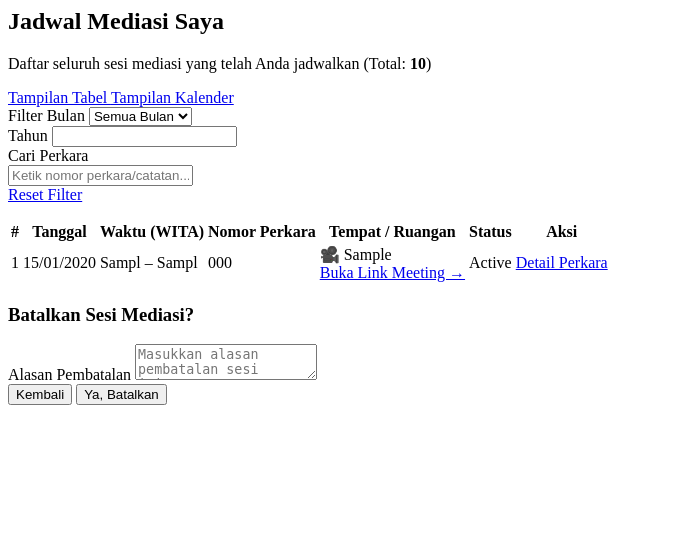
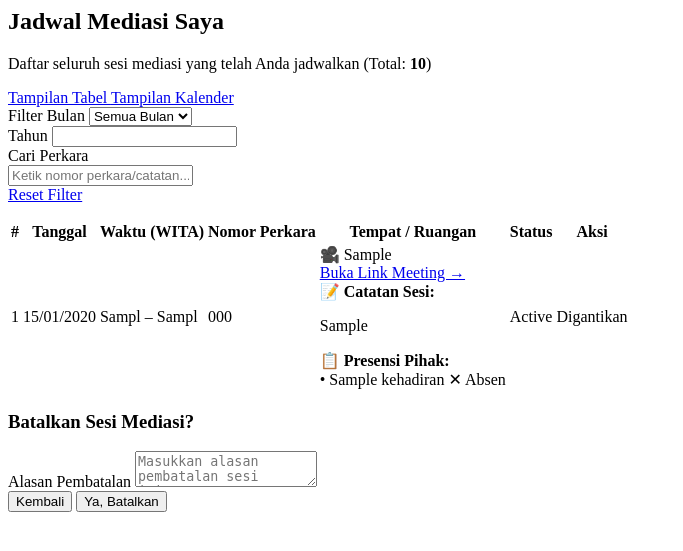
Before and after one commit to rtriadi/mediasi, a CodeIgniter app: the page made by application/views/mediator/jadwal/index.php in a window 1280 px wide. Shown: the top 551 px of the page, without its empty margins (0-683 px from the left). Run offline with CodeIgniter, Linux system fonts and the light colour scheme; tables that the repository leaves empty hold one stand-in row (values such as "Sample post"); the template is opened without the code that fills it: most values are stand-ins (such as "Sample title", 1, 10 or a date in 2020); data that the repository does not hold is empty; some libraries are stand-ins or nearby versions.

Commit message:
fix: restrict case detail page to active mediator only and display inline notes/attendance in Jadwal Mediasi Saya for replaced mediators

```diff
--- a/application/controllers/Mediator/Perkara_saya.php
+++ b/application/controllers/Mediator/Perkara_saya.php
@@ -63,11 +63,7 @@ class Perkara_saya extends MY_Controller {
         $is_privileged = in_array('admin', $user_roles) || in_array('pp', $user_roles) || in_array('hakim', $user_roles);
 
         if (!$is_privileged && $perkara->mediator_id != $mediator_id) {
-            $was_assigned = $this->db->get_where('perkara_mediator_log', ['perkara_id' => $id, 'mediator_id' => $mediator_id])->num_rows() > 0
-                         || $this->db->get_where('sesi_mediasi', ['perkara_id' => $id, 'mediator_id' => $mediator_id])->num_rows() > 0;
-            if (!$was_assigned) {
-                show_error('Akses ditolak. Perkara ini tidak di-assign ke Anda.', 403);
-            }
+            show_error('Akses ditolak. Penugasan Anda pada perkara ini telah digantikan oleh mediator lain.', 403);
         }
 
         $pihak  = $this->M_perkara->get_pihak($id);
--- a/application/models/M_jadwal.php
+++ b/application/models/M_jadwal.php
@@ -33,7 +33,7 @@ class M_jadwal extends CI_Model {
     }
 
     public function get_by_mediator($mediator_id, $filter = [], $limit = 10, $offset = 0) {
-        $this->db->select('s.*, p.nomor_perkara, p.tgl_batas_mediasi, r.nama_ruangan');
+        $this->db->select('s.*, p.nomor_perkara, p.tgl_batas_mediasi, p.mediator_id as active_mediator_id, r.nama_ruangan');
         $this->db->from('sesi_mediasi s');
         $this->db->join('perkara p', 'p.id = s.perkara_id');
         $this->db->join('ruangan r', 'r.id = s.ruangan_id', 'left');
--- a/application/views/mediator/jadwal/index.php
+++ b/application/views/mediator/jadwal/index.php
@@ -101,6 +101,27 @@
                         <?php else: ?>
                             <span class="text-slate-700 font-medium"><?= htmlspecialchars($j->nama_ruangan ?: $j->tempat_lain ?: '—') ?></span>
                         <?php endif; ?>
+
+                        <?php if (!empty($j->catatan_sesi)): ?>
+                        <div class="mt-1.5 p-2 bg-emerald-50/80 border border-emerald-200/80 rounded-lg text-[11px] text-emerald-950 max-w-xs">
+                            <strong class="text-emerald-800 font-bold block mb-0.5">📝 Catatan Sesi:</strong>
+                            <p class="italic leading-snug"><?= nl2br(htmlspecialchars($j->catatan_sesi)) ?></p>
+                        </div>
+                        <?php endif; ?>
+
+                        <?php if (!empty($j->kehadiran)): ?>
+                        <div class="mt-1.5 p-2 bg-slate-50 border border-slate-200 rounded-lg text-[11px] space-y-1 max-w-xs">
+                            <strong class="text-slate-700 font-bold block mb-0.5">📋 Presensi Pihak:</strong>
+                            <?php foreach ($j->kehadiran as $kh): ?>
+                            <div class="flex items-center justify-between text-[10px] gap-2">
+                                <span class="text-slate-700 font-medium truncate">• <?= htmlspecialchars($kh->nama_pihak) ?></span>
+                                <span class="font-bold flex-shrink-0 <?= $kh->status_kehadiran === 'hadir' ? 'text-emerald-700' : ($kh->status_kehadiran === 'kuasa' ? 'text-indigo-700' : 'text-rose-600') ?>">
+                                    <?= $kh->status_kehadiran === 'hadir' ? '✓ Hadir' : ($kh->status_kehadiran === 'kuasa' ? '👔 Kuasa' : '✕ Absen') ?>
+                                </span>
+                            </div>
+                            <?php endforeach; ?>
+                        </div>
+                        <?php endif; ?>
                     </td>
                     <td class="px-4 py-3.5">
                         <?php
@@ -158,11 +179,21 @@
                             </button>
                         </div>
                         <?php else: ?>
-                            <a href="<?= site_url("mediator/perkara_saya/detail/{$j->perkara_id}") ?>"
-                                class="inline-flex items-center gap-1 text-xs text-blue-600 hover:text-blue-800 font-bold px-2.5 py-1 rounded-lg bg-blue-50 hover:bg-blue-100 transition-colors border border-blue-200">
-                                <span>Detail Perkara</span>
-                                <i class="fa-solid fa-chevron-right text-[10px]"></i>
-                            </a>
+                            <?php
+                                $my_mediator_id = $this->session->userdata('mediator_id');
+                                $is_my_active_case = !empty($j->active_mediator_id) && $j->active_mediator_id == $my_mediator_id;
+                            ?>
+                            <?php if ($is_my_active_case): ?>
+                                <a href="<?= site_url("mediator/perkara_saya/detail/{$j->perkara_id}") ?>"
+                                    class="inline-flex items-center gap-1 text-xs text-blue-600 hover:text-blue-800 font-bold px-2.5 py-1 rounded-lg bg-blue-50 hover:bg-blue-100 transition-colors border border-blue-200">
+                                    <span>Detail Perkara</span>
+                                    <i class="fa-solid fa-chevron-right text-[10px]"></i>
+                                </a>
+                            <?php else: ?>
+                                <span class="inline-flex items-center gap-1 text-[11px] font-bold text-amber-700 bg-amber-50 border border-amber-200/80 px-2.5 py-1 rounded-lg" title="Penugasan Anda pada perkara ini sudah digantikan oleh mediator lain">
+                                    <i class="fa-solid fa-user-minus"></i> Digantikan
+                                </span>
+                            <?php endif; ?>
                         <?php endif; ?>
                     </td>
                 </tr>
```
